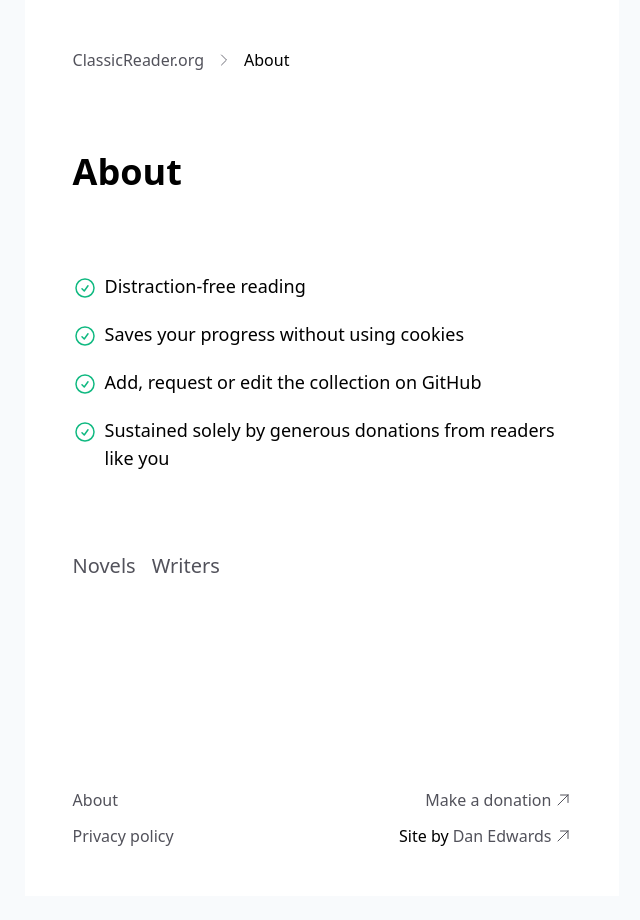
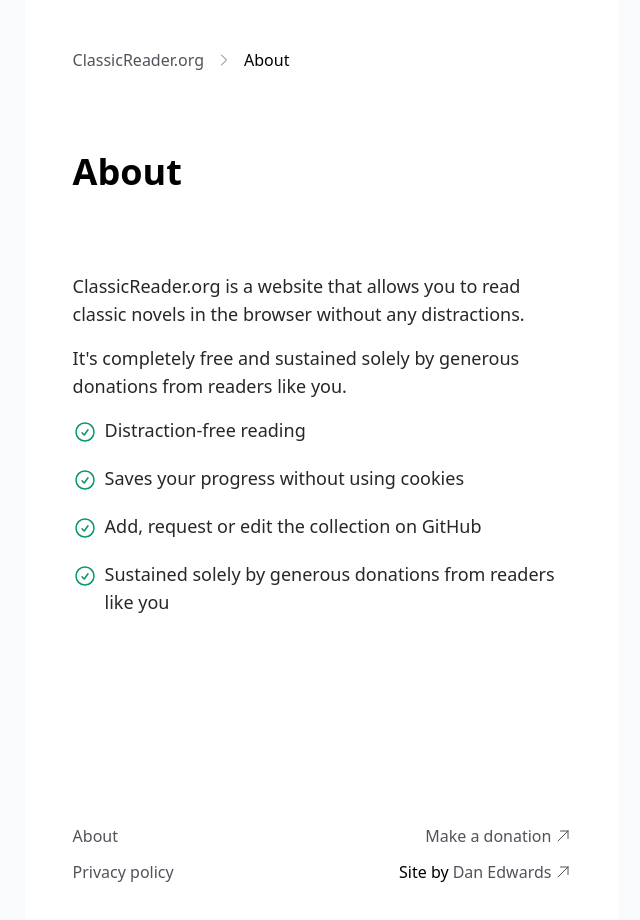
Before and after one commit to danedwardsdeveloper/classic-reader, a Next.js app: page /about in a window 1280 px wide. Shown: the top 920 px of the page, without its empty margins (318-958 px from the left). Before the commit the page ends 896 px from the top, so only its background shows below. Built offline with nearby package versions, Linux system fonts and the light colour scheme.

Commit message:
Delete secondary navigation

```diff
--- a/src/app/about/page.tsx
+++ b/src/app/about/page.tsx
@@ -1,6 +1,5 @@
 import BreadCrumbs from '@/components/BreadCrumbs'
 import Footer from '@/components/Footer'
-import { SecondaryNavigation } from '@/components/SecondaryNavigation'
 import { metaTitleTemplate } from '@/library/environment'
 import { CheckCircleIcon } from '@heroicons/react/24/outline'
 import type { Metadata } from 'next'
@@ -25,16 +24,19 @@
 			<div className="flex-1 mb-20">
 				<BreadCrumbs currentPageName="About" />
 				<h1>About</h1>
-				<ul className="flex flex-col gap-y-5 text-lg">
+				<p className="mb-4 text-zinc-800 text-lg">
+					ClassicReader.org is a website that allows you to read classic novels in the browser without any distractions.
+				</p>
+				<p className="mb-4 text-zinc-800 text-lg">{`It's completely free and sustained solely by generous donations from readers like you.`}</p>
+				<ul className="flex flex-col gap-y-5 text-lg text-zinc-800">
 					{bullets.map((bullet) => (
 						<li key={bullet} className="flex gap-x-2 items-start">
-							<CheckCircleIcon className="size-6 text-emerald-500 shrink-0 mt-1" />
+							<CheckCircleIcon className="size-6 text-emerald-600 shrink-0 mt-1" />
 							{bullet}
 						</li>
 					))}
 				</ul>
 			</div>
-			<SecondaryNavigation />
 			<Footer />
 		</>
 	)
--- a/src/components/SecondaryNavigation.tsx
+++ /dev/null
@@ -1,22 +0,0 @@
-import Link from 'next/link'
-
-export function SecondaryNavigation() {
-	const items: { display: string; href: string }[] = [
-		{ display: 'Novels', href: '/novels' },
-		{ display: 'Writers', href: '/writers' },
-	]
-
-	return (
-		<nav className="mb-20">
-			<ul className="flex gap-x-4">
-				{items.map((item) => (
-					<li key={item.href}>
-						<Link href={item.href} className="link-primary text-xl">
-							{item.display}
-						</Link>
-					</li>
-				))}
-			</ul>
-		</nav>
-	)
-}
```
